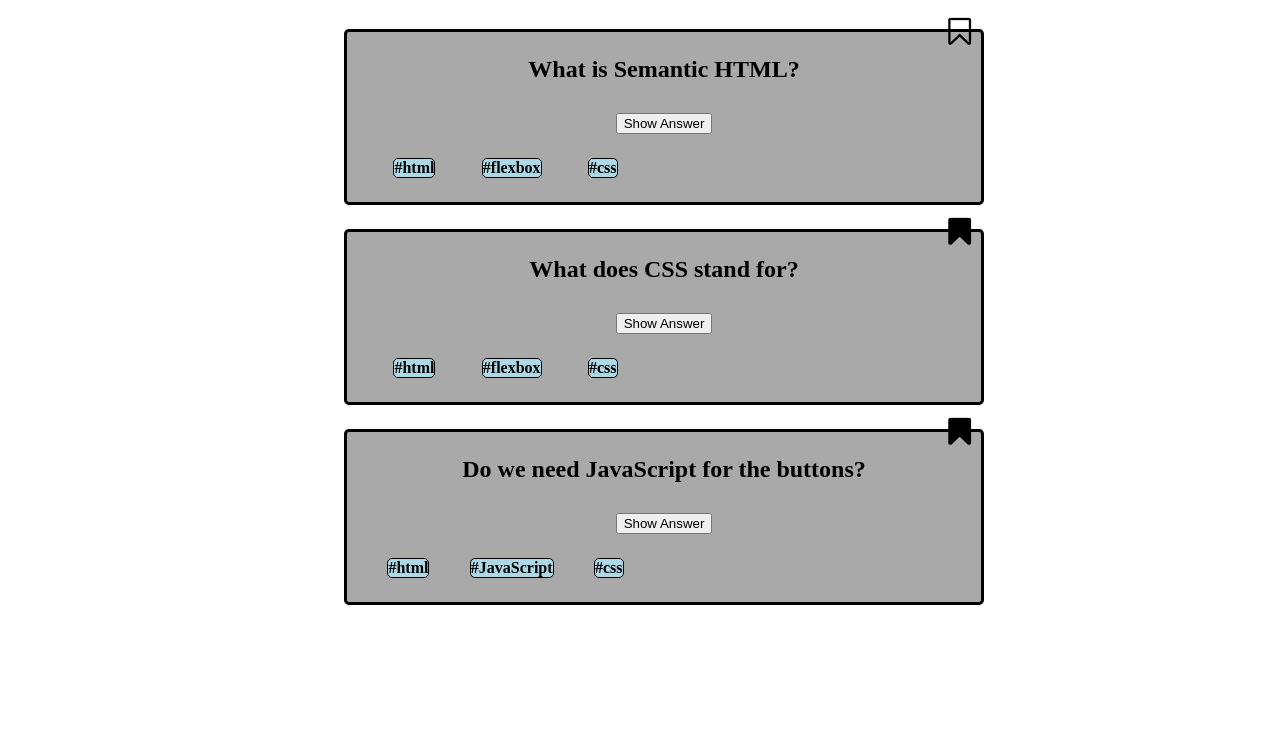
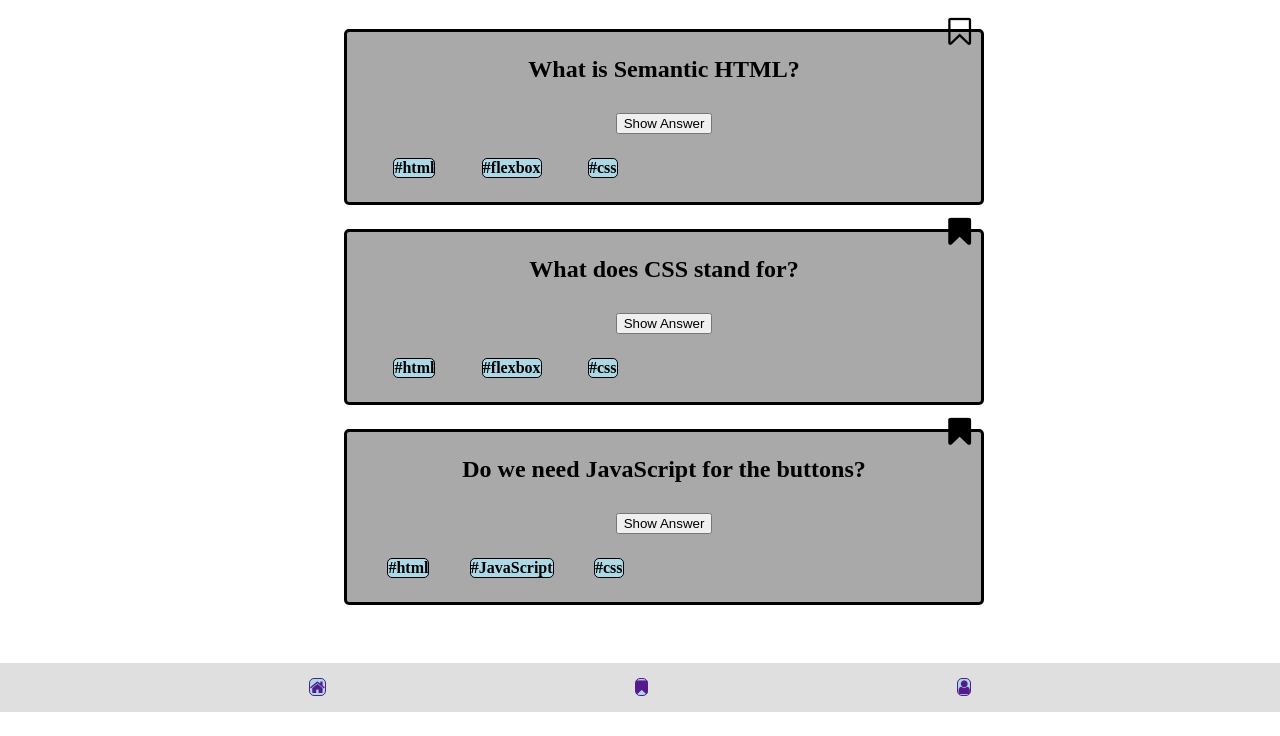
Before and after one commit to Braun-Johannes/Quiz-App, a plain HTML site: page index.html in a window 1280 px wide. Shown: the part 64-800 px from the top of the page. Drawn offline with Linux system fonts and the light colour scheme.

Commit message:
add nav bar

```diff
--- a/index.html
+++ b/index.html
@@ -16,6 +16,19 @@
     <header>
       <h1 class="title-container">Quiz App</h1>
     </header>
+    <nav class="nav-banner">
+      <div class="nav-container">
+        <a href="">
+          <i class="fa fa-home" id="home-nav" aria-hidden="true"></i
+        ></a>
+        <a href="">
+          <i class="fa fa-bookmark" id="bookmark-nav" aria-hidden="true"></i
+        ></a>
+        <a href="">
+          <i class="fa fa-user" id="user-nav" aria-hidden="true"></i
+        ></a>
+      </div>
+    </nav>
     <main>
       <div class="first-question-container">
         <p class="question">What is Semantic HTML?</p>
@@ -29,7 +42,7 @@
       </div>
       <div class="second-question-container">
         <p class="question">What does CSS stand for?</p>
-        <i class="fa fa-bookmark" id="bookmark-empty" aria-hidden="true"></i>
+        <i class="fa fa-bookmark" id="bookmark-filled" aria-hidden="true"></i>
         <input type="button" value="Show Answer" />
         <ul class="categories-container">
           <li class="html">#html</li>
@@ -39,7 +52,7 @@
       </div>
       <div class="third-question-container">
         <p class="question">Do we need JavaScript for the buttons?</p>
-        <i class="fa fa-bookmark" id="bookmark-empty" aria-hidden="true"></i>
+        <i class="fa fa-bookmark" id="bookmark-filled" aria-hidden="true"></i>
         <input type="button" value="Show Answer" />
         <ul class="categories-container">
           <li class="html">#html</li>
--- a/styles.css
+++ b/styles.css
@@ -14,6 +14,33 @@ body {
   width: 100%;
   top: 0;
   margin-top: 0;
+}
+
+.nav-banner {
+  padding: 15px 0;
+  width: 100%;
+  position: fixed;
+  z-index: 10;
+  bottom: 3%;
+  text-align: center;
+  background-color: rgb(192, 192, 192, 0.5);
+}
+
+.nav-container {
+  max-width: 100%;
+  margin: 0 auto;
+  display: flex;
+  justify-content: space-evenly;
+}
+
+#home-nav,
+#bookmark-nav,
+#user-nav {
+  font-size: 2rem;
+  border: solid 1px;
+  border-radius: 5px;
+  background-color: rgb(173, 216, 230);
+  font-size: 1rem;
 }
 
 .first-question-container {
@@ -66,6 +93,14 @@ body {
   /* background-color: white; */
 }
 
+#bookmark-filled {
+  position: absolute;
+  top: -1rem;
+  right: 10px;
+  font-size: 2rem;
+  /* background-color: white; */
+}
+
 .categories-container {
   box-sizing: border-box;
   display: flex;
```
